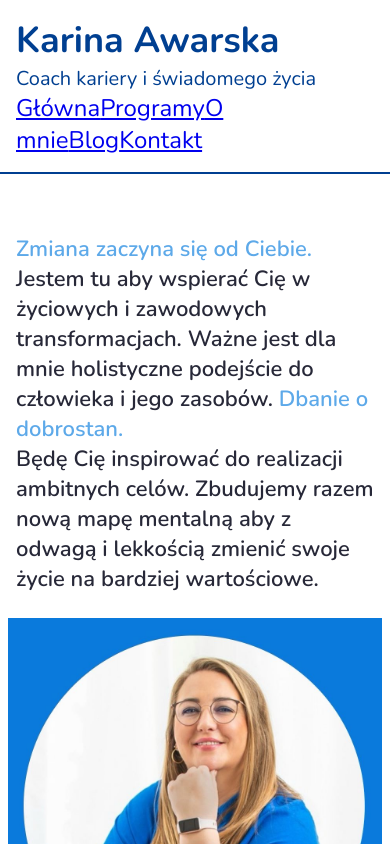
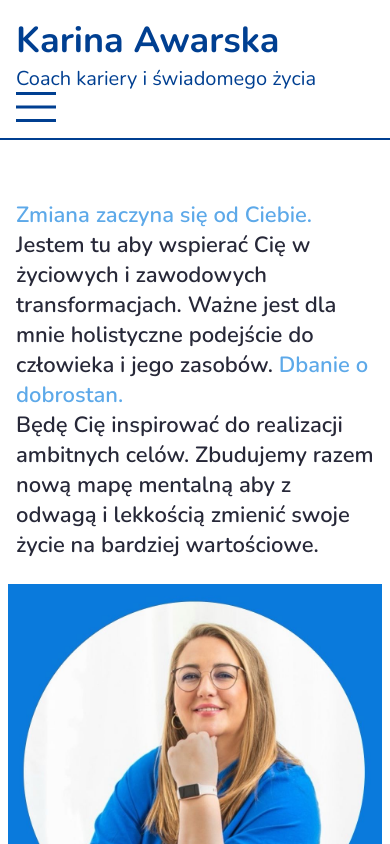
Before and after one commit to Karina-Awarska/karina-coaching, a Next.js app: page / in a window 390 px wide. Shown: the top 844 px of the page. Built offline with nearby package versions, Linux system fonts and the light colour scheme.

Commit message:
add mobile navigation

```diff
--- a/src/components/Header.js
+++ b/src/components/Header.js
@@ -1,5 +1,6 @@
 import styles from "@/styles/components/header.module.css";
 import { Navigation } from "./Navigation";
+import { MobileNavigation } from "./MobileNavigation";
 import { LayoutComponent } from "./common/LayoutComponent";
 
 export const Header = () => {
@@ -11,6 +12,7 @@ export const Header = () => {
           <p className={styles.subTitle}>Coach kariery i świadomego życia</p>
         </div>
         <Navigation />
+        <MobileNavigation />
       </header>
     </LayoutComponent>
   );
--- /dev/null
+++ b/src/components/MobileNavigation.js
@@ -0,0 +1,44 @@
+"use client";
+import { useState } from "react";
+import Link from "next/link";
+import styles from "@/styles/components/mobileNavigation.module.css";
+import { Burger } from "./Burger";
+
+export const MobileNavigation = () => {
+  const [isNavActive, setIsNavActive] = useState(false);
+
+  const openCloseNav = () => {
+    setIsNavActive(!isNavActive);
+    if (!isNavActive) {
+      document.body.classList.toggle("_lock");
+    }
+    if (isNavActive) {
+      document.body.classList.remove("_lock");
+    }
+  };
+
+  const closeNav = () => {
+    setIsNavActive(false);
+    document.body.classList.remove("_lock");
+  };
+
+  return (
+    <div className={styles.mobileNav}>
+      <Burger onClick={openCloseNav} isNavActive={isNavActive} />
+      <nav
+        className={
+          isNavActive ? styles.mobileNavBarActive : styles.mobileNavBar
+        }
+        onClick={closeNav}
+      >
+        <div className={styles.mobileNavLinks}>
+          <Link href="/">Główna</Link>
+          <Link href="/programs">Programy</Link>
+          <Link href="/about">O mnie</Link>
+          <Link href="/blog">Blog</Link>
+          <Link href="/contact">Kontakt</Link>
+        </div>
+      </nav>
+    </div>
+  );
+};
--- a/src/components/Navigation.js
+++ b/src/components/Navigation.js
@@ -1,8 +1,9 @@
 import Link from "next/link";
+import styles from "@/styles/components/navigation.module.css";
 
 export const Navigation = () => {
   return (
-    <nav>
+    <nav className={styles.nav}>
       <Link href="/">Główna</Link>
       <Link href="/programs">Programy</Link>
       <Link href="/about">O mnie</Link>
--- a/src/styles/components/burger.module.css
+++ b/src/styles/components/burger.module.css
@@ -4,7 +4,7 @@
 
 @media only screen and (max-width: 767px) {
   .menuIcon {
-    z-index: 2;
+    z-index: 3;
     display: block;
     position: relative;
     width: 40px;
@@ -41,7 +41,7 @@
   }
 
   .menuIconActive {
-    z-index: 2;
+    z-index: 3;
     display: block;
     position: relative;
     width: 40px;
--- /dev/null
+++ b/src/styles/components/mobileNavigation.module.css
@@ -0,0 +1,43 @@
+.mobileNav {
+  display: none;
+}
+
+@media only screen and (max-width: 767px) {
+  .mobileNav {
+    display: flex;
+  }
+
+  .mobileNavBar {
+    display: flex;
+    justify-content: center;
+    align-items: center;
+    position: fixed;
+    width: 100%;
+    height: 100%;
+    bottom: 0;
+    right: -100%;
+    transition: ease-in-out 0.2s;
+    z-index: 2;
+  }
+
+  .mobileNavBarActive {
+    display: flex;
+    justify-content: center;
+    align-items: center;
+    position: fixed;
+    width: 100%;
+    height: 100%;
+    bottom: 0;
+    right: 0;
+    background-color: rgba(0, 0, 0, 0.97);
+    transition: ease-in-out 0.2s;
+    z-index: 2;
+  }
+
+  .mobileNavLinks {
+    display: flex;
+    flex-direction: column;
+    align-items: center;
+    justify-content: center;
+  }
+}
--- /dev/null
+++ b/src/styles/components/navigation.module.css
@@ -0,0 +1,5 @@
+@media only screen and (max-width: 767px) {
+  .nav {
+    display: none;
+  }
+}
```
